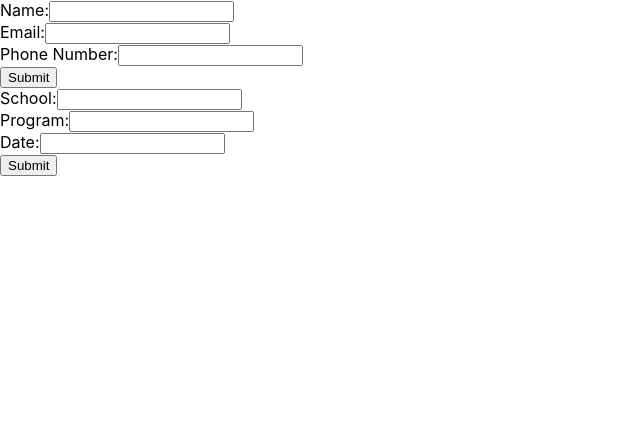
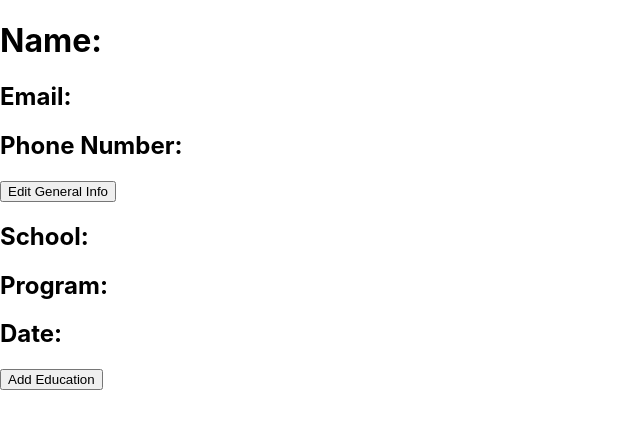
Before and after one commit to fredrikb12/cv-project, a React (Create React App) app: page / in a window 1280 px wide. Shown: the top 428 px of the page, without its empty margins (0-640 px from the left). Built offline with nearby package versions, Linux system fonts and the light colour scheme.

Commit message:
Implement deleting functionality for education

```diff
--- a/package.json
+++ b/package.json
@@ -9,6 +9,7 @@
     "react": "^17.0.2",
     "react-dom": "^17.0.2",
     "react-scripts": "5.0.0",
+    "uniqid": "^5.4.0",
     "web-vitals": "^2.1.4"
   },
   "scripts": {
--- a/src/App.js
+++ b/src/App.js
@@ -1,6 +1,7 @@
 import React, { Component } from "react";
 import Education from "./components/Education";
 import GeneralInfo from "./components/GeneralInfo";
+import uniqid from "uniqid";
 
 class App extends Component {
   constructor(props) {
@@ -17,6 +18,7 @@ class App extends Component {
           school: "",
           program: "",
           date: "",
+          id: uniqid(),
         },
         items: [],
       },
@@ -33,6 +35,9 @@ class App extends Component {
     this.handleGeneralChange = this.handleGeneralChange.bind(this);
     this.handleEducationChange = this.handleEducationChange.bind(this);
     this.handleExperienceChange = this.handleExperienceChange.bind(this);
+
+    this.onEditClick = this.onEditClick.bind(this);
+    this.onDeleteClick = this.onDeleteClick.bind(this);
   }
 
   onEditClick = (e) => {
@@ -45,6 +50,19 @@ class App extends Component {
     }
   };
 
+  onDeleteClick = (e, id) => {
+    if (e.target.classList.contains("education-delete-button")) {
+      const filtered = this.state.education.items.filter(
+        (item) => item.id !== id
+      );
+      const emptyItem = { school: "", program: "", date: "", id: uniqid() };
+      this.setState({ education: { items: filtered, item: emptyItem } });
+      this.setState({ isEditingEdu: false });
+    }
+    if (e.target.classList.contains("experience-delete-button")) {
+    }
+  };
+
   onSubmitGeneral = (e) => {
     e.preventDefault();
 
@@ -54,7 +72,7 @@ class App extends Component {
   onSubmitEducation = (e) => {
     e.preventDefault();
     const edu = this.state.education;
-    const emptyItem = { school: "", program: "", date: "" };
+    const emptyItem = { school: "", program: "", date: "", id: uniqid() };
     const items = [...edu.items, edu.item];
     this.setState({ education: { items: items, item: emptyItem } });
     this.setState({ isEditingEdu: false });
@@ -95,6 +113,7 @@ class App extends Component {
         <GeneralInfo
           handleChange={this.handleGeneralChange}
           onSubmit={this.onSubmitGeneral}
+          onClick={this.onEditClick}
           name={this.state.general.name}
           email={this.state.general.email}
           phone={this.state.general.phone}
@@ -107,6 +126,9 @@ class App extends Component {
           program={this.state.education.item.program}
           date={this.state.education.item.date}
           isEditing={isEditingEdu}
+          items={this.state.education.items}
+          onEditClick={this.onEditClick}
+          onDeleteClick={this.onDeleteClick}
         />
       </div>
     );
--- a/src/components/Education.js
+++ b/src/components/Education.js
@@ -7,7 +7,35 @@ class Education extends Component {
   }
 
   render() {
-    const { school, program, date, handleChange, onSubmit } = this.props;
+    const {
+      school,
+      program,
+      date,
+      handleChange,
+      onSubmit,
+      onEditClick,
+      onDeleteClick,
+      isEditing,
+      items,
+    } = this.props;
+
+    const allItems = items.map((item) => {
+      return (
+        <div key={item.id}>
+          <h2>School: {item.school}</h2>
+          <h2>Program: {item.program}</h2>
+          <h2>Date: {item.date}</h2>
+          <button
+            className="education-delete-button"
+            onClick={(e) => onDeleteClick(e, item.id)}
+          >
+            Delete
+          </button>
+        </div>
+      );
+    });
+
+    if (isEditing) {
       return (
         <form id="education-form" onSubmit={onSubmit}>
           <div>
@@ -30,13 +58,33 @@ class Education extends Component {
           </div>
           <div>
             <label htmlFor="date">Date:</label>
-          <input type="text" name="date" value={date} onChange={handleChange} />
+            <input
+              type="text"
+              name="date"
+              value={date}
+              onChange={handleChange}
+            />
           </div>
           <button type="submit" id="submit-education">
             Submit
           </button>
         </form>
       );
+    } else {
+      if (allItems.length < 1) {
+        return (
+          <div>
+            <h2>School: {school}</h2>
+            <h2>Program: {program}</h2>
+            <h2>Date: {date}</h2>
+            <button id="education-edit" onClick={(e) => onEditClick(e)}>
+              Add Education
+            </button>
+          </div>
+        );
+      }
+      return allItems;
+    }
   }
 }
 
--- a/src/components/GeneralInfo.js
+++ b/src/components/GeneralInfo.js
@@ -7,7 +7,9 @@ class GeneralInfo extends Component {
   }
 
   render() {
-    const { handleChange, onSubmit, name, email, phone } = this.props;
+    const { handleChange, onSubmit, onClick, name, email, phone, isEditing } =
+      this.props;
+    if (isEditing) {
       return (
         <form
           id="general-form"
@@ -17,7 +19,12 @@ class GeneralInfo extends Component {
         >
           <div>
             <label htmlFor="name">Name:</label>
-          <input name="name" type="text" onChange={handleChange} value={name} />
+            <input
+              name="name"
+              type="text"
+              onChange={handleChange}
+              value={name}
+            />
           </div>
           <div>
             <label htmlFor="email">Email:</label>
@@ -42,6 +49,18 @@ class GeneralInfo extends Component {
           </button>
         </form>
       );
+    } else {
+      return (
+        <div>
+          <h1>Name: {name}</h1>
+          <h2>Email: {email}</h2>
+          <h2>Phone Number: {phone}</h2>
+          <button id="general-edit" onClick={onClick}>
+            Edit General Info
+          </button>
+        </div>
+      );
+    }
   }
 }
 
```
Also changed, not shown: 1 other file (tests, documents, lock files or other folders). Lines whose indentation alone changed are shown as unchanged.
